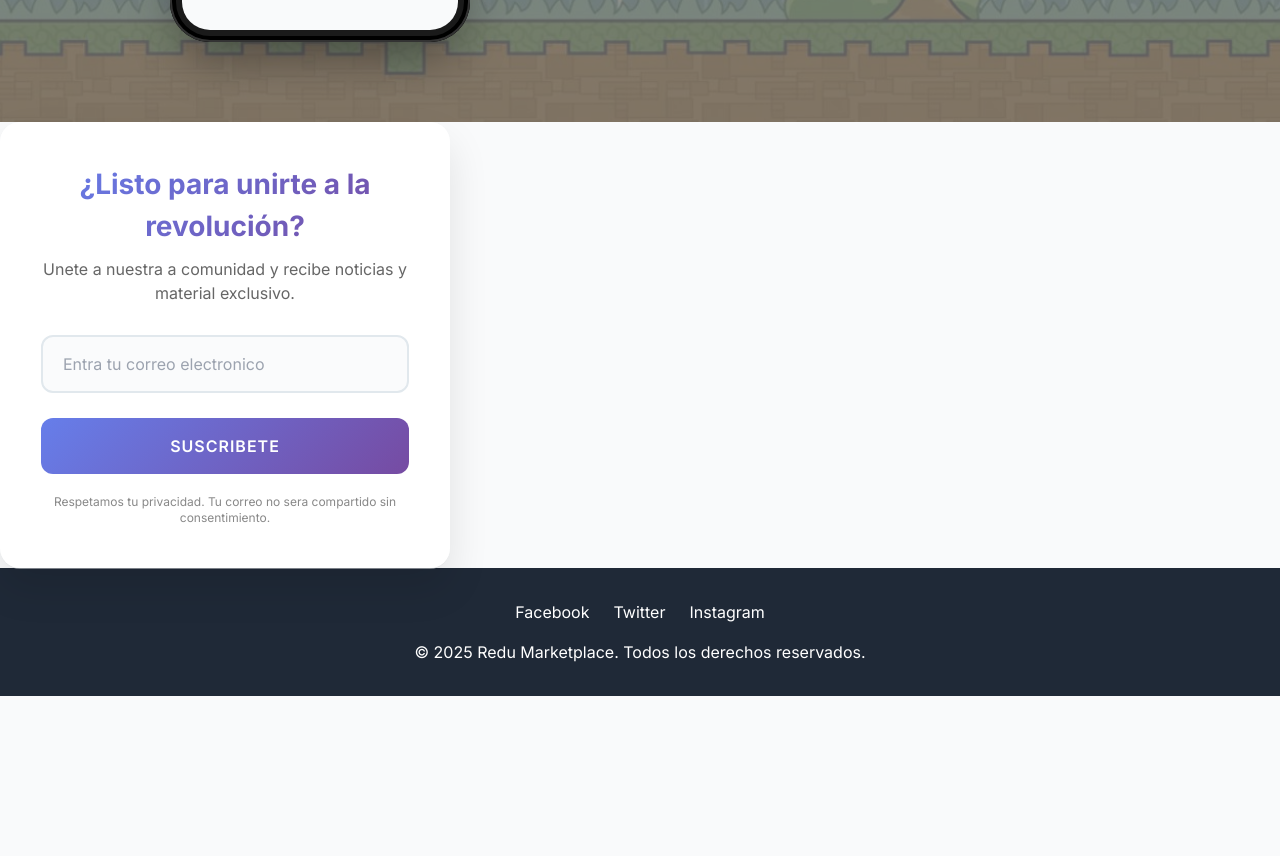
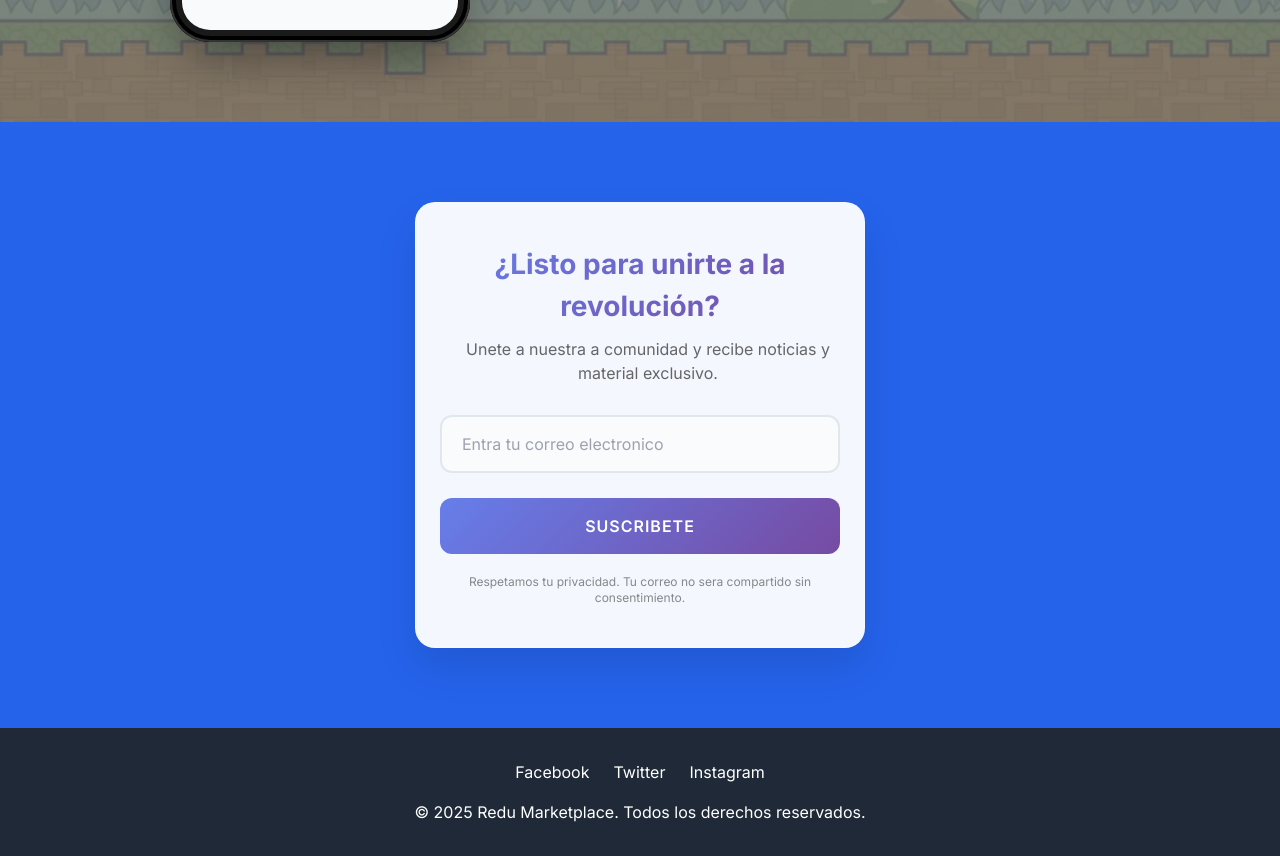
Before and after one commit to frankgerar13-lgtm/redu, a plain HTML site: page index.html in a window 1280 px wide. Shown: the part 2546-3402 px from the top of the page. Before the commit the page ends 3242 px from the top, so only its background shows below. Drawn offline with nearby package versions, Linux system fonts and the light colour scheme.

Commit message:
Update index.html

```diff
--- a/index.html
+++ b/index.html
@@ -445,10 +445,10 @@
 
 
         <!-- CTA Section -->
-        <section id="cta">
+        <section id="cta" class="bg-blue-600 text-white py-20">
 
-                   <div class="signup-container">
-        <div class="signup-header">
+                   <div class="signup-container mx-auto px-6 text-center">
+        <div class="signup-header justify-center items-center space-x-4">
             <h2>¿Listo para unirte a la revolución?</h2>
             <p>Unete a nuestra a comunidad y recibe noticias y material exclusivo.</p>
         </div>
```
